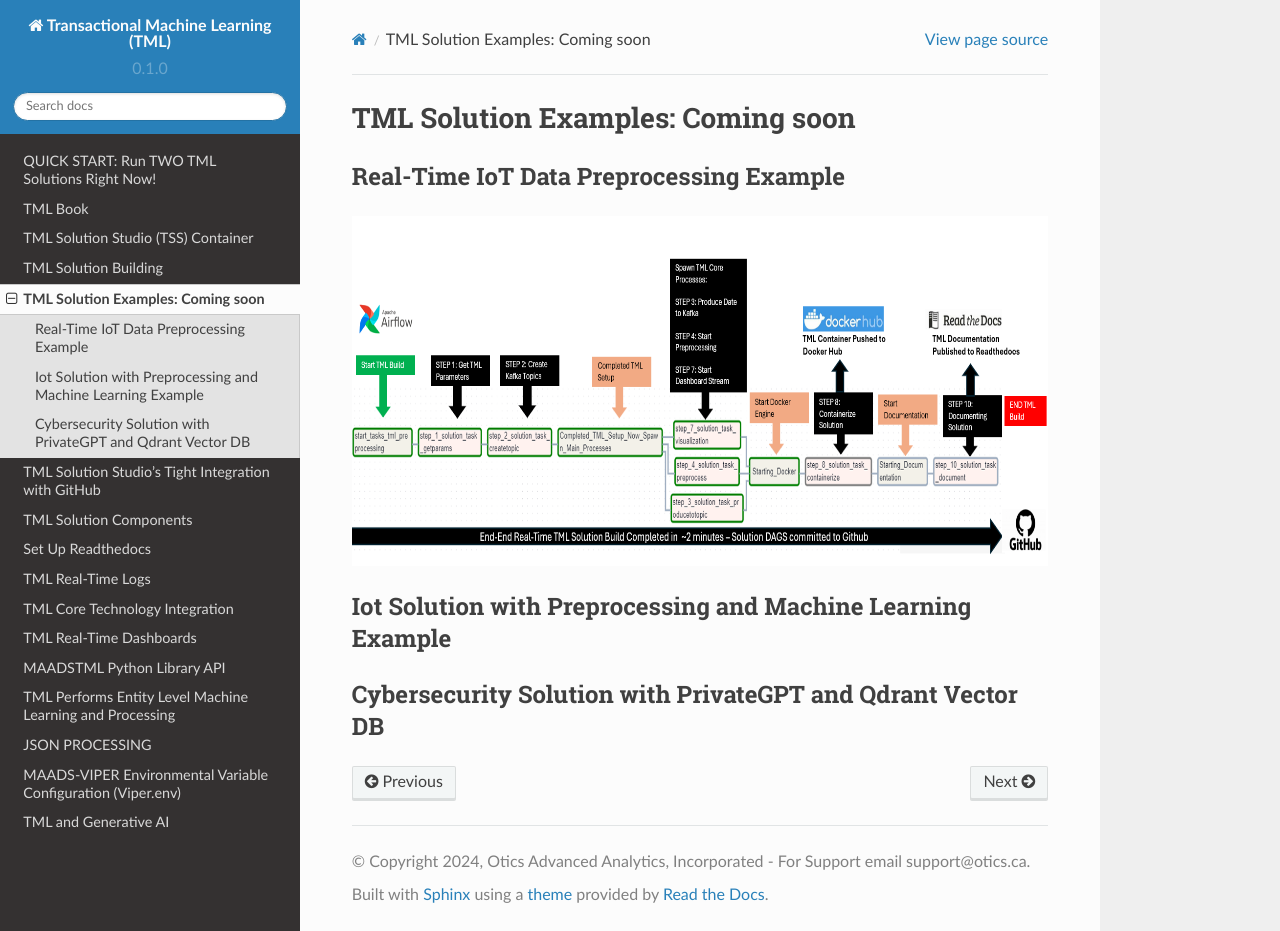
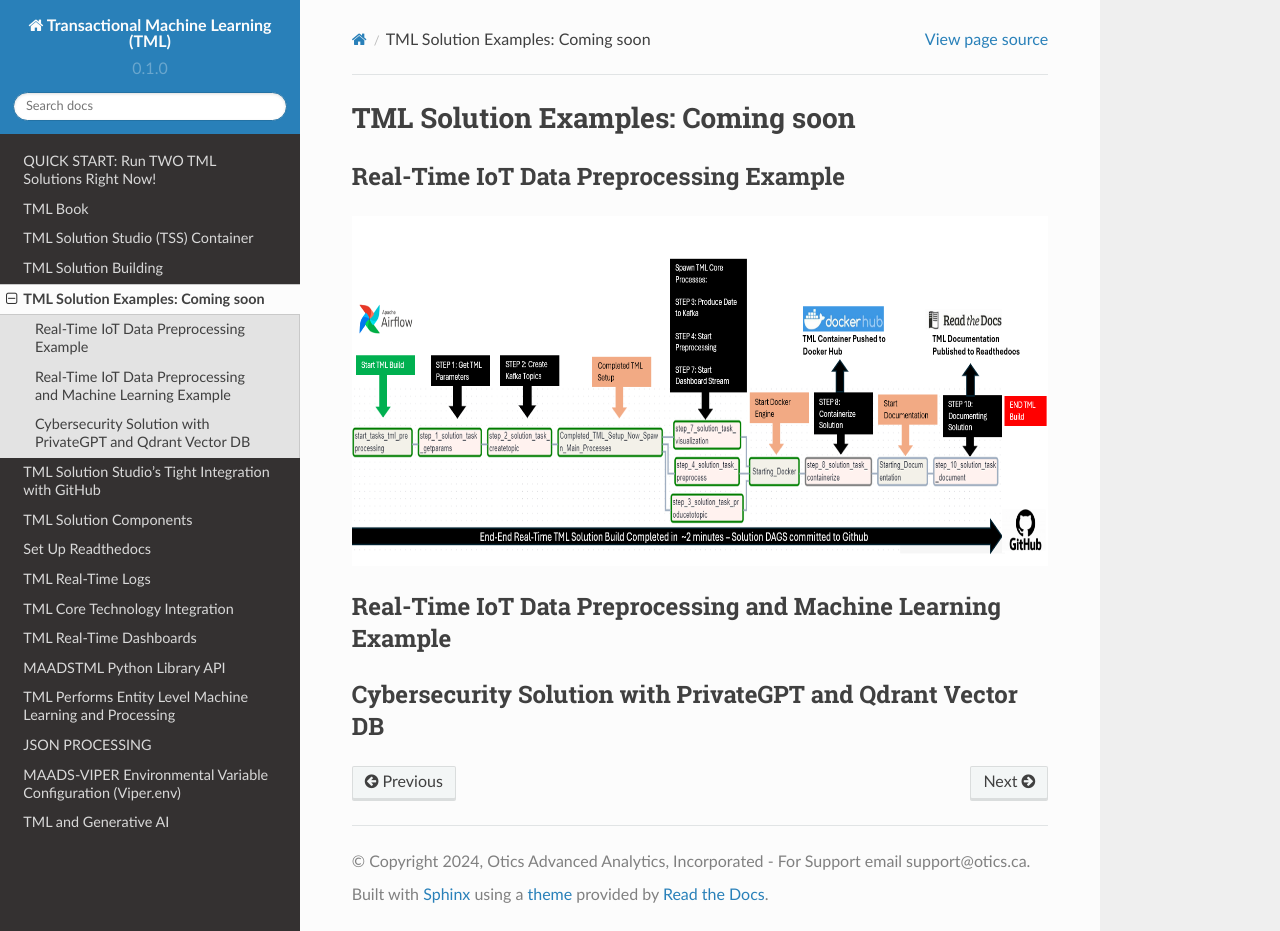
Before and after one commit to smaurice101/readthedocs, a Sphinx documentation site: the page built from docs/source/examples.rst, in a window 1280 px wide and 931 px high. Built offline with Sphinx 7.4.7 and the Read the Docs theme 2.0.0, drawn with Linux system fonts in a browser that asks for light colours.

Commit message:
Update examples.rst

```diff
--- a/docs/source/examples.rst
+++ b/docs/source/examples.rst
@@ -7,7 +7,7 @@
 .. figure:: soldags1.png
    :scale: 70%
 
-Iot Solution with Preprocessing and Machine Learning Example
+Real-Time IoT Data Preprocessing and Machine Learning Example
 -----------------------------
 
 Cybersecurity Solution with PrivateGPT and Qdrant Vector DB
```
